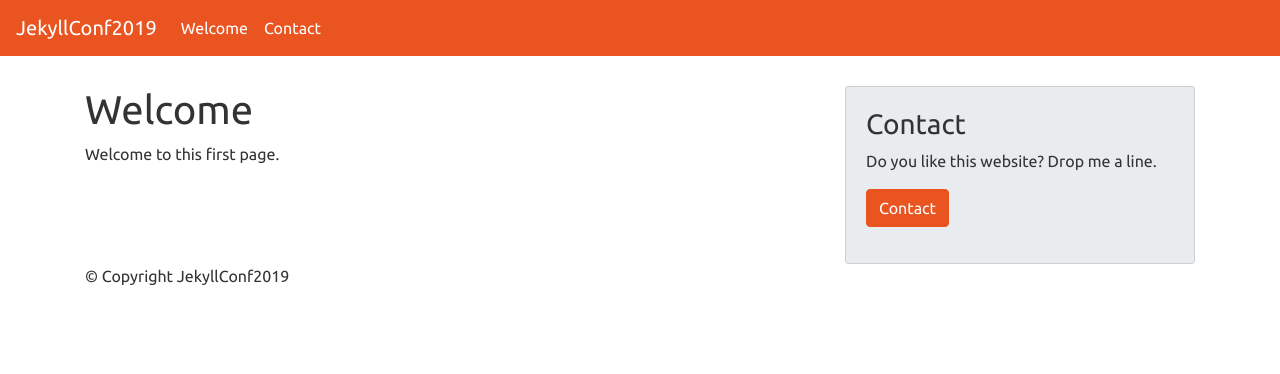
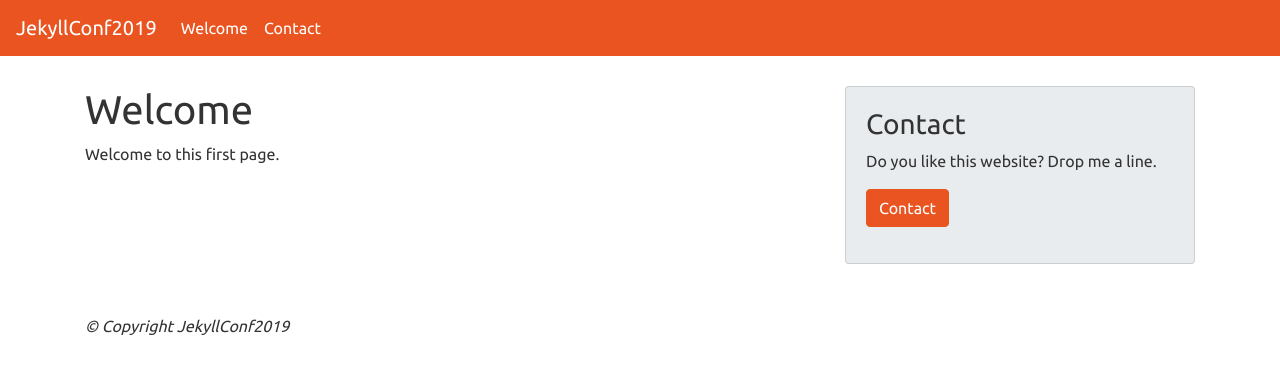
Before and after one commit to jhvanderschee/jekyllconf2019, a Jekyll site: the page built from index.md, in a window 1280 px wide. Shown: the top 374 px of the page. Built offline with Jekyll 4.4.1, drawn with Linux system fonts in a browser that asks for light colours; nearby versions of some CDN libraries; our own code applies the rules of GitHub Pages for plain Markdown files.

Commit message:
Update style.css

```diff
--- a/css/style.css
+++ b/css/style.css
@@ -1 +1,2 @@
 body > .container > .row > * {padding-top: 30px;}
+#footer {padding-top: 50px; font-style: italic;}
```
